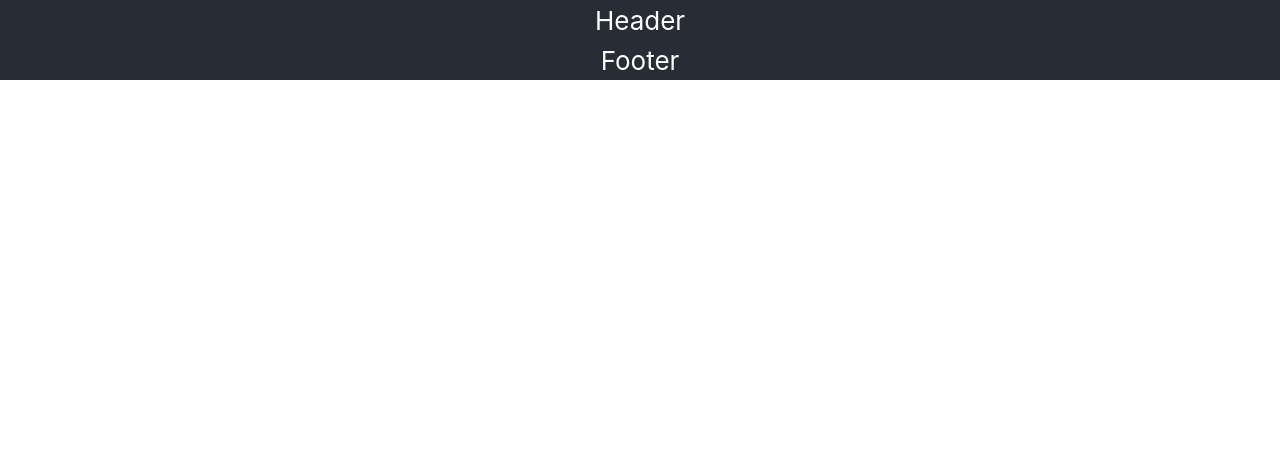
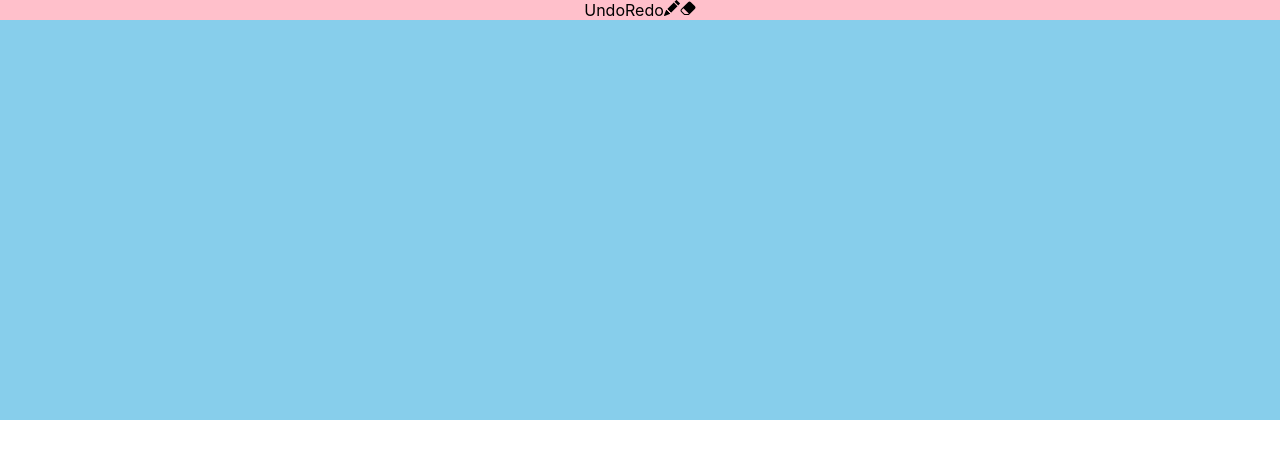
Before and after one commit to NiyatiGarg/Real-time-react-application, a React (Create React App) app: page / in a window 1280 px wide. Shown: the top 458 px of the page. Built offline with nearby package versions, Linux system fonts and the light colour scheme.

Commit message:
implemented undo-redo feature

```diff
--- a/package.json
+++ b/package.json
@@ -6,8 +6,11 @@
     "@testing-library/jest-dom": "^5.17.0",
     "@testing-library/react": "^13.4.0",
     "@testing-library/user-event": "^13.5.0",
+    "konva": "^9.2.2",
     "react": "^18.2.0",
     "react-dom": "^18.2.0",
+    "react-icons": "^4.11.0",
+    "react-konva": "^18.2.10",
     "react-scripts": "5.0.1",
     "web-vitals": "^2.1.4"
   },
--- a/src/App.css
+++ b/src/App.css
@@ -13,8 +13,9 @@
   }
 }
 
+/*
 .App-header {
-  background-color: #282c34;
+  background-color: #a4abba;
   min-height: 5vh;
   display: flex;
   flex-direction: column;
@@ -25,7 +26,7 @@
 }
 
 .App-footer {
-  background-color: #282c34;
+  background-color: #b1b6bf;
   min-height: 5vh;
   display: flex;
   flex-direction: column;
@@ -33,7 +34,7 @@
   justify-content: center;
   font-size: calc(10px + 2vmin);
   color: white;
-}
+} */
 
 .App-link {
   color: #61dafb;
--- a/src/App.js
+++ b/src/App.js
@@ -1,12 +1,12 @@
 import './App.css';
-import WhiteBoard from './components/WhiteBoard';
+import KonvaWhiteboard from './components/KonvaWhiteboard';
 
 function App() {
   return (
     <div className="App">
-      <header className="App-header">Header </header>
-      <WhiteBoard />
-      <footer className="App-footer">Footer</footer>
+      {/* <header className="App-header">Header </header> */}
+      <KonvaWhiteboard />
+      {/* <footer className="App-footer">Footer</footer> */}
     </div>
   );
 }
--- /dev/null
+++ b/src/components/KonvaWhiteboard.css
@@ -0,0 +1,5 @@
+/* .pen-cursor {
+    cursor: url(''), auto;
+}
+
+.eraser-cursor {} */
--- /dev/null
+++ b/src/components/KonvaWhiteboard.jsx
@@ -0,0 +1,98 @@
+import React, { useState, useEffect } from 'react';
+import { createRoot } from 'react-dom/client';
+
+import { Stage, Layer, Line, Text } from 'react-konva';
+import { BsFillPencilFill, BsFillEraserFill } from 'react-icons/bs';
+
+function KonvaWhiteboard() {
+
+    const [tool, setTool] = useState('pen');
+    const [lines, setLines] = useState([]);
+    const [lineHistory] = useState([]);
+    const isDrawing = React.useRef(false);
+
+    const handleMouseDown = (e) => {
+        isDrawing.current = true;
+        const pos = e.target.getStage().getPointerPosition();
+        setLines([...lines, { tool, points: [pos.x, pos.y] }]);
+    };
+
+
+    const handleMouseMove = (e) => {
+        // no drawing - skipping
+        if (!isDrawing.current) {
+            return;
+        }
+        const stage = e.target.getStage();
+        const point = stage.getPointerPosition();
+        let lastLine = lines[lines.length - 1];
+        // add point
+        lastLine.points = lastLine.points.concat([point.x, point.y]);
+
+        // replace last
+        lines.splice(lines.length - 1, 1, lastLine);
+        setLines(lines.concat());
+    };
+
+    const handleMouseUp = () => {
+        isDrawing.current = false;
+    };
+
+    const handleUndo = () => {
+        const newArray = [...lines]
+        const getUndoItem = newArray.pop();
+        lineHistory.push(getUndoItem);
+        setLines(newArray);
+    };
+    const handleRedo = () => {
+        const newArray = [...lines];
+        const getUndoItem = lineHistory.pop();
+        newArray.push(getUndoItem);
+        setLines(newArray);
+    };
+
+    useEffect(() => {
+        console.log(lines, 'undo function is currently empty')
+    }, [lines]);
+
+
+    return (
+        <div>
+            <div style={{ backgroundColor: 'pink' }}>
+                <Text onClick={handleUndo} >Undo</Text>
+                <Text onClick={handleRedo} >Redo</Text>
+                <BsFillPencilFill className={tool === 'pen' ? 'pen-cursor' : ''} onClick={(e) => setTool('pen')} />
+                <BsFillEraserFill className={tool === 'eraser' ? 'eraser-cursor' : ''} onClick={(e) => setTool('eraser')} />
+            </div>
+            <div>
+                <Stage
+                    width={window.innerWidth}
+                    height={window.innerHeight * 0.5}
+                    onMouseDown={handleMouseDown}
+                    onMousemove={handleMouseMove}
+                    onMouseup={handleMouseUp}
+                    style={{ backgroundColor: 'skyBlue' }}
+                >
+                    <Layer>
+                        {lines.map((line, i) => (
+                            <Line
+                                key={i}
+                                points={line.points}
+                                stroke="#df4b26"
+                                strokeWidth={5}
+                                tension={0.5}
+                                lineCap="round"
+                                lineJoin="round"
+                                globalCompositeOperation={
+                                    line.tool === 'eraser' ? 'destination-out' : 'source-over'
+                                }
+                            />
+                        ))}
+                    </Layer>
+                </Stage>
+            </div>
+        </div>
+    );
+}
+
+export default KonvaWhiteboard;
--- a/src/components/WhiteBoard.js
+++ /dev/null
@@ -1,4 +0,0 @@
-const WhiteBoard = () => {
-    return null;
-}
-export default WhiteBoard;
```
Also changed, not shown: 2 other files (tests, documents, lock files or other folders).
